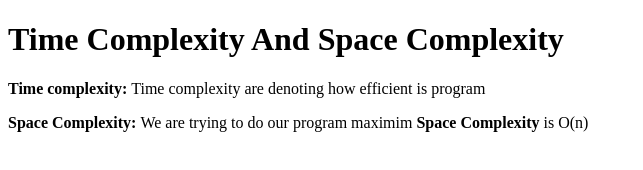
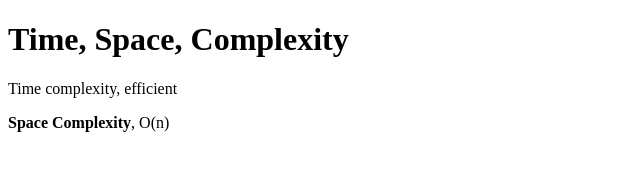
Before and after one commit to acciojob/time-and-space-complexity-VinayVastrakar, a website: page main.html in a window 1280 px wide. Shown: the whole page, without its empty margins (0-643 px from the left). Drawn offline with Linux system fonts and the light colour scheme.

Commit message:
created a submission

```diff
--- a/main.html
+++ b/main.html
@@ -10,9 +10,9 @@
 	<!-- the entire body must be written by student -->
     <script type="text/javascript" src="./script.js">
 </script>
-<h1>Time Complexity And Space Complexity</h1>
-	<p><b>Time complexity: </b> Time complexity are denoting how efficient is program</p>
-	<p><b>Space Complexity: </b> We are trying to do our program maximim <b>Space Complexity</b> is O(n)</p>
+<h1>Time, Space, Complexity</h1>
+<p>    Time complexity, efficient</p>
+<p><b>Space Complexity</b>, O(n)</p>
 </body>
 
 </html>
```
